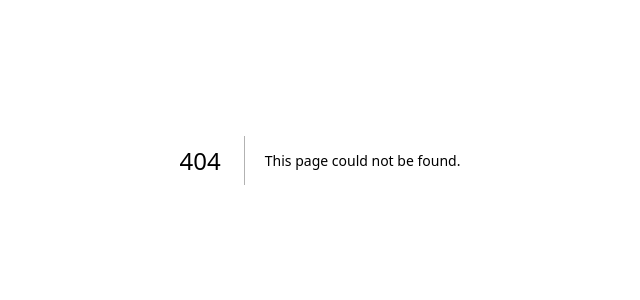
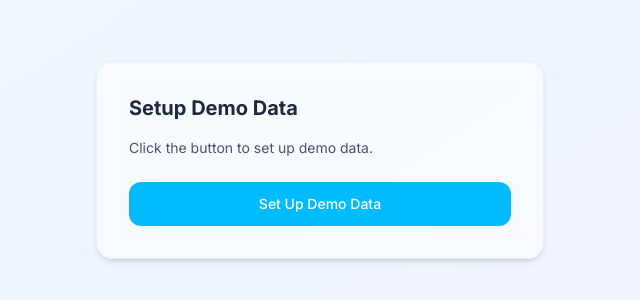
Before and after one commit to rhaugland/frndly, a Next.js app: page /setup in a window 1280 px wide. Before the commit this address had no page. Shown: the part 240-540 px from the top of the page, without its empty margins (320-960 px from the left). Built offline with nearby package versions, Linux system fonts and the light colour scheme.

Commit message:
feat: add /setup page for one-click demo data setup
Co-Authored-By: Claude Opus 4.6 <noreply@anthropic.com>

```diff
--- /dev/null
+++ b/src/app/setup/page.tsx
@@ -0,0 +1,53 @@
+"use client";
+
+import { useState } from "react";
+
+export default function SetupPage() {
+  const [status, setStatus] = useState<string>("Click the button to set up demo data.");
+  const [loading, setLoading] = useState(false);
+  const [results, setResults] = useState<string[]>([]);
+
+  async function runSetup() {
+    setLoading(true);
+    setStatus("Running setup...");
+    try {
+      const res = await fetch("/api/setup-demo", { method: "POST" });
+      const data = await res.json();
+      if (res.ok) {
+        setResults(data.results || []);
+        setStatus("Done! Redirecting to dashboard...");
+        setTimeout(() => { window.location.href = "/dashboard"; }, 2000);
+      } else {
+        setStatus(`Error: ${data.error || res.statusText}`);
+      }
+    } catch (e: any) {
+      setStatus(`Error: ${e.message}`);
+    }
+    setLoading(false);
+  }
+
+  return (
+    <div className="flex min-h-screen items-center justify-center bg-gradient-to-br from-sky-50 via-blue-50 to-violet-50">
+      <div className="w-full max-w-md rounded-2xl bg-white/50 backdrop-blur-sm p-8 shadow-md border border-sky-100">
+        <h1 className="mb-4 text-xl font-bold text-slate-800">Setup Demo Data</h1>
+        <p className="mb-6 text-sm text-slate-600">{status}</p>
+        {results.length > 0 && (
+          <ul className="mb-6 space-y-1 text-sm text-slate-600">
+            {results.map((r, i) => (
+              <li key={i} className="flex items-center gap-2">
+                <span className="text-green-500">✓</span> {r}
+              </li>
+            ))}
+          </ul>
+        )}
+        <button
+          onClick={runSetup}
+          disabled={loading}
+          className="w-full rounded-xl bg-sky-400 px-4 py-3 text-sm font-medium text-white hover:bg-sky-500 transition-colors disabled:opacity-50"
+        >
+          {loading ? "Setting up..." : "Set Up Demo Data"}
+        </button>
+      </div>
+    </div>
+  );
+}
```
